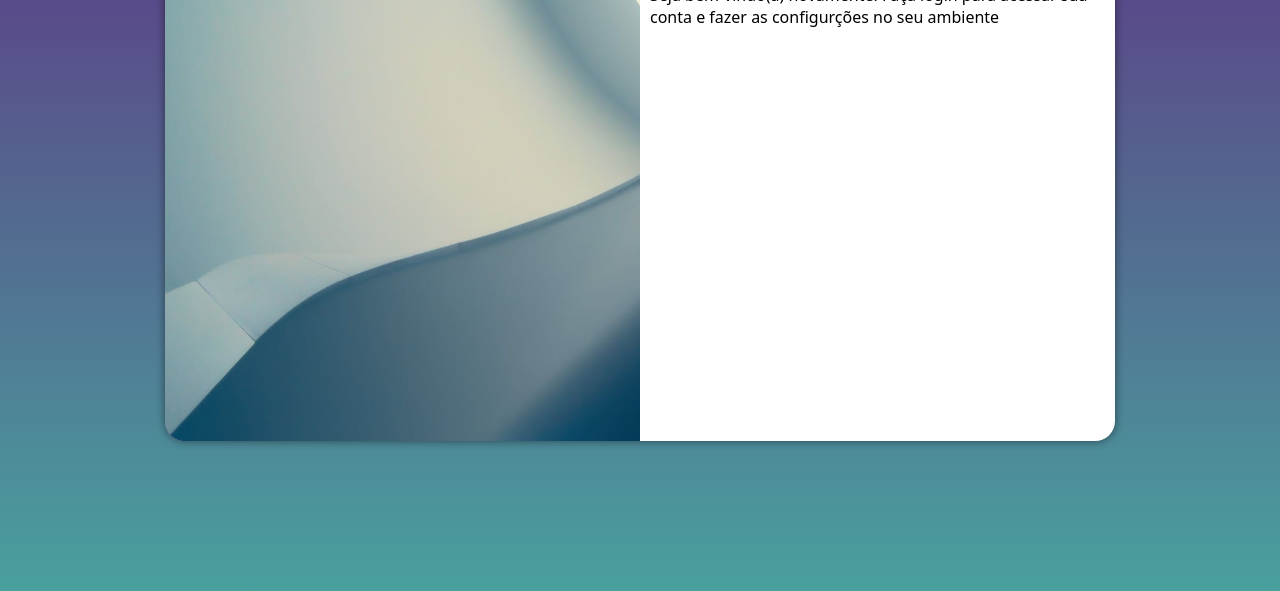
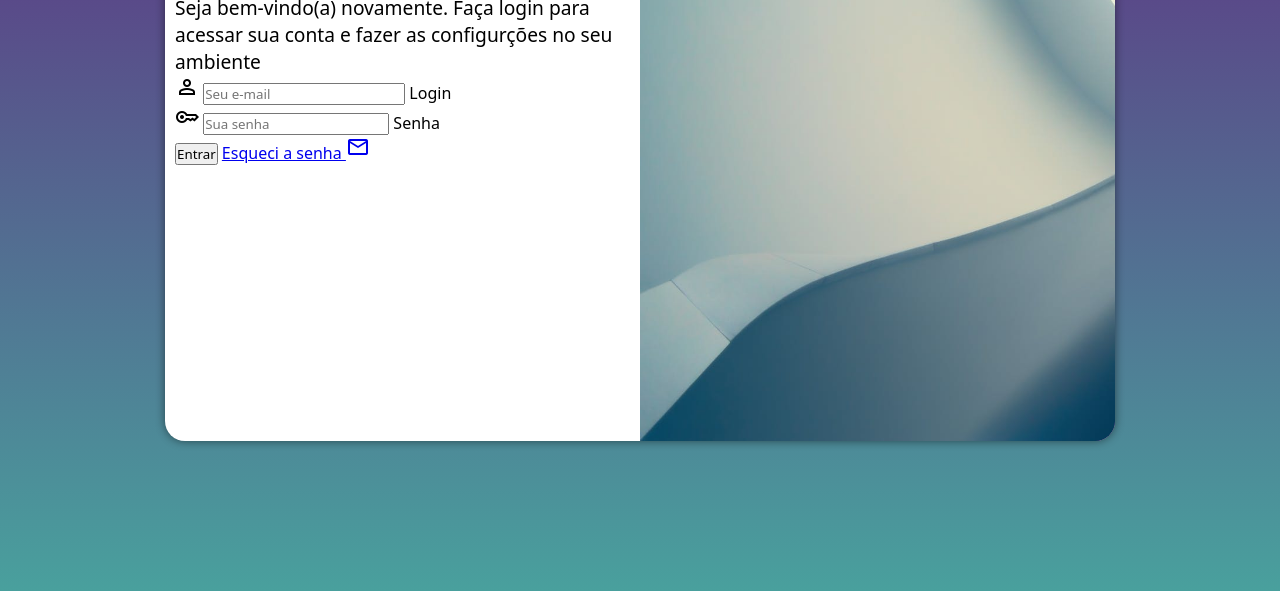
Before and after one commit to Henriquediasleite/projeto-login, a plain HTML site: page index.html in a window 1280 px wide. Shown: the part 209-800 px from the top of the page. Drawn offline with nearby package versions, Linux system fonts and the light colour scheme.

Commit message:
Adicionei o formulário

```diff
--- a/estilos/media-query.css
+++ b/estilos/media-query.css
@@ -32,13 +32,21 @@
     }
 
     section#login > div#imagem{
-        float: left;
+        float: right;
         width: 50%;
         height: 100%;
     }
 
     section#login > div#formulario{
-        float: right;
+        float: left;
         width: 50%;
     }
+
+    div#fofrmulario > h1{
+        font-size: 2em;
+    }
+
+    div#formulario > p{
+        font-size: 1.2em;
+    }
 }
--- a/estilos/style.css
+++ b/estilos/style.css
@@ -53,3 +53,12 @@ section#login > div#formulario{
     display: block;
     padding: 10px;
 }
+
+div#formulario > h1{
+    text-align: center;
+    margin-bottom: 10px;
+}
+
+div#formulario > p{
+    font-size: 0.8em;
+}
--- a/index.html
+++ b/index.html
@@ -4,6 +4,7 @@
     <meta charset="UTF-8">
     <meta name="viewport" content="width=device-width, initial-scale=1.0">
     <title>Login</title>
+    <link href="https://fonts.googleapis.com/css2?family=Material+Symbols+Outlined" rel="stylesheet" />
     <link rel="stylesheet" href="estilos/style.css">
     <link rel="stylesheet" href="estilos/media-query.css">
 </head>
@@ -16,8 +17,19 @@
             <div id="formulario">
                 <h1>Login</h1>
                 <p>Seja bem-vindo(a) novamente. Faça login para acessar sua conta e fazer as configurções no seu ambiente</p>
-                <form action="login.php" method="post">
-
+                <form action="login.php" method="post" autocomplete="on">
+                    <div class="campo">
+                        <span class="material-symbols-outlined">person</span>
+                        <input type="email" name="login" id="ilogin" autocomplete="email" placeholder="Seu e-mail" required maxlength="30">
+                        <label for="ilogin">Login</label>
+                    </div>
+                    <div class="campo">
+                        <span class="material-symbols-outlined">key</span>
+                        <input type="password" name="Senha" id="isenha" size="18px" autocomplete="current-password" placeholder="Sua senha" required minlength="8" maxlength="20">
+                        <label for="isenha">Senha</label>
+                    </div>
+                    <input type="submit" value="Entrar">
+                    <a href="Esqueci.html">Esqueci a senha <span class="material-symbols-outlined">mail</span></a>
                 </form>
             </div>
         </section>
```
